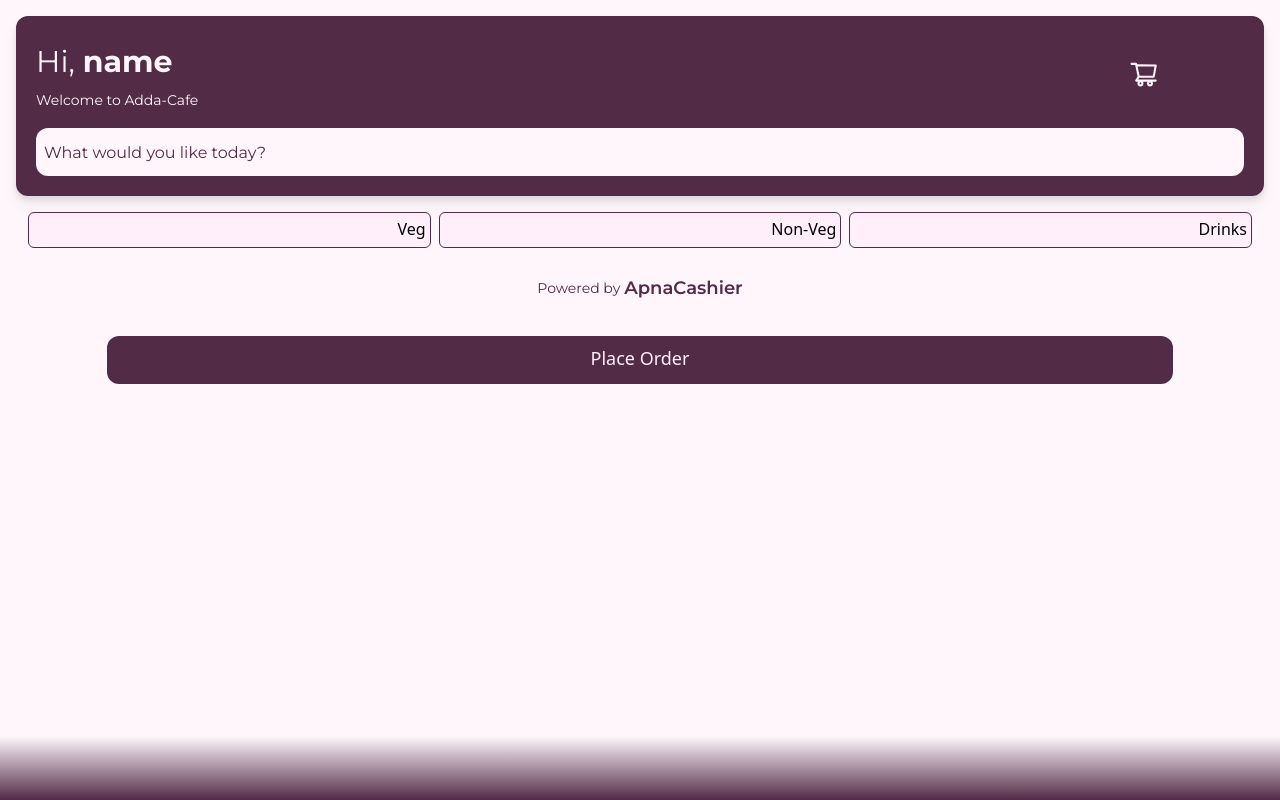
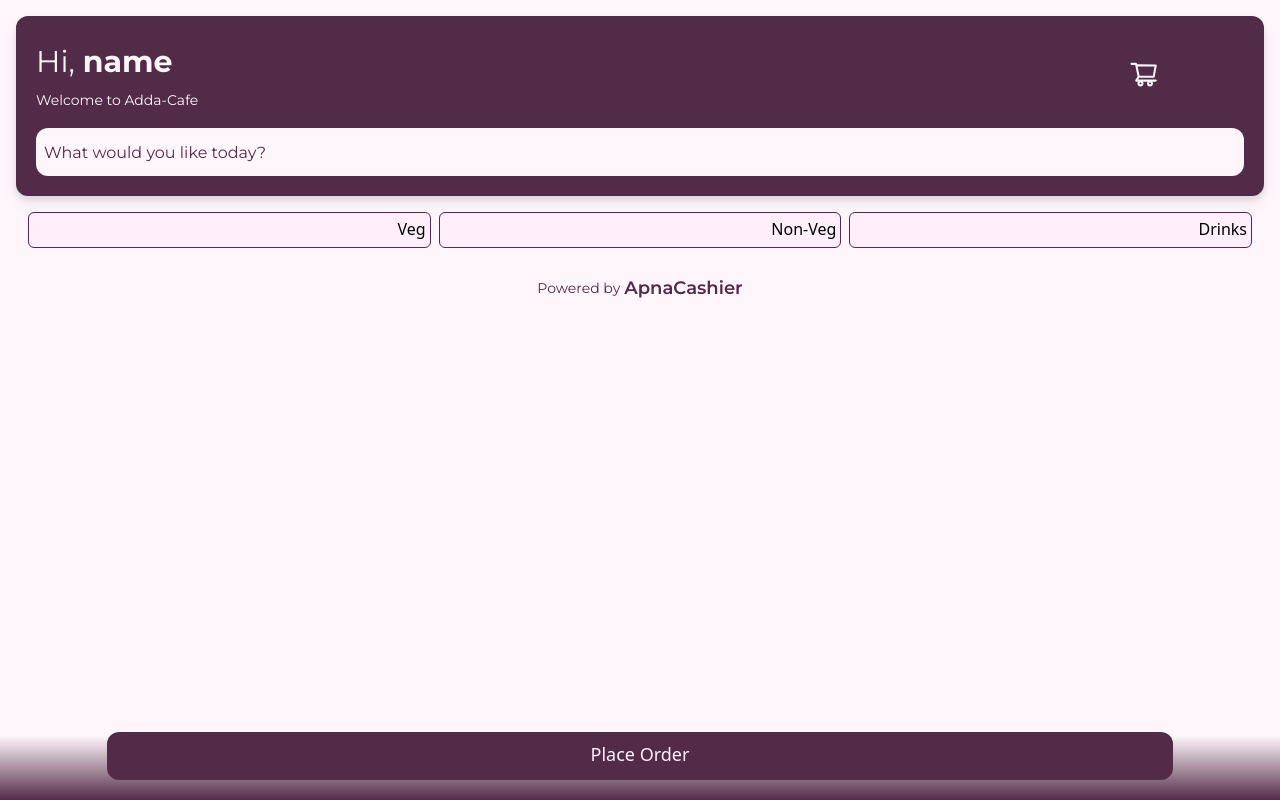
Before and after one commit to debarkamondal/cafegent-frontend, a Next.js app: page /menu in a window 1280 px wide. Built offline with nearby package versions, Linux system fonts and the light colour scheme; no server answers.

Commit message:
fix: checkout button placement in menu page

```diff
--- a/src/components/menu/OrderButton.tsx
+++ b/src/components/menu/OrderButton.tsx
@@ -4,13 +4,14 @@ import { Button } from "../utils/Button";
 const OrderButton = () => {
 	return (
 		<>
-			<div className="fixed w-full bottom-0 h-16 bg-gradient-to-t backdrop-blur-[10px] mix-blend-darken from-primary-900 to-primary-100 pt-3 "></div>
-			<Button
-				message="Place Order"
-				variant={"default"}
-				size={"default"}
-				className="sticky bottom-4 "
-			/>
+			<div className="fixed w-full bottom-0 h-16 bg-gradient-to-t backdrop-blur-[10px] mix-blend-darken from-primary-900 to-primary-100 pt-3 ">
+				<Button
+					message="Place Order"
+					variant={"default"}
+					size={"default"}
+					className="relative bottom-4"
+				/>
+			</div>
 		</>
 	);
 };
```
